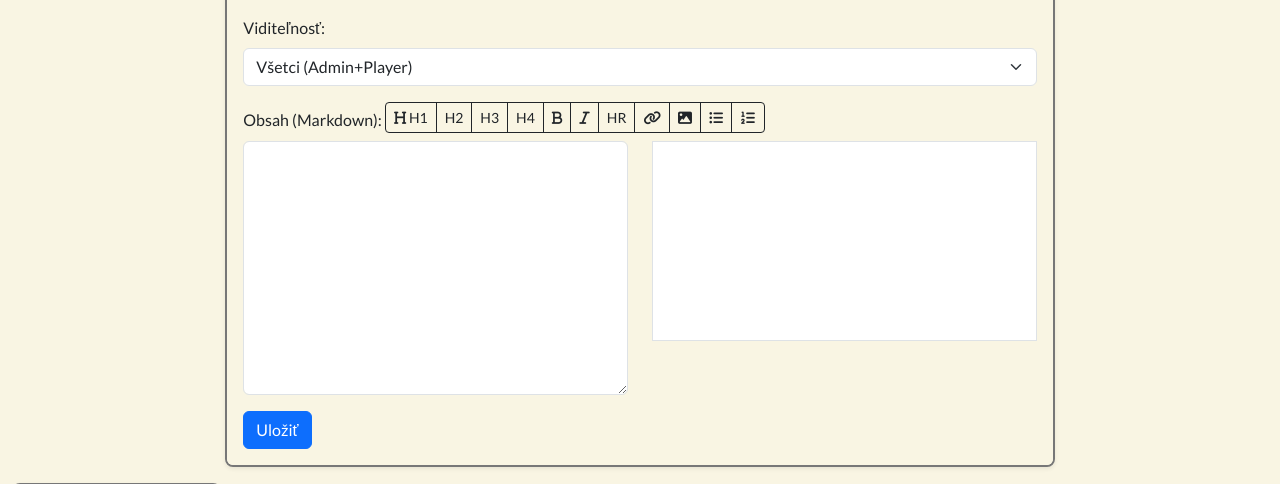
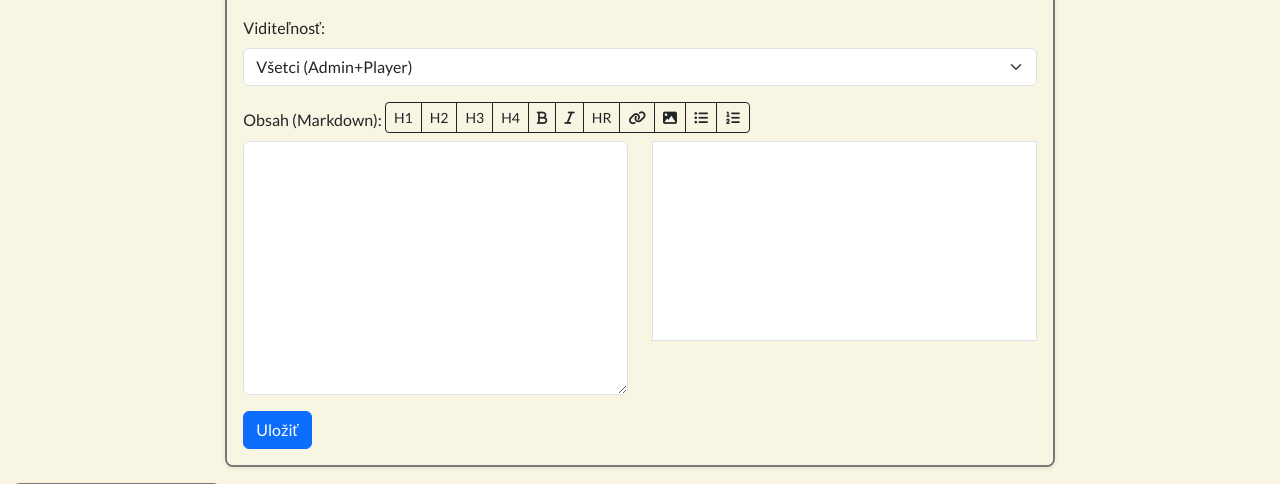
Before and after one commit to hmhudak/lehotskydracak, a Flask app: template templates/page_edit.html in a window 1280 px wide. Shown: the part 308-792 px from the top of the page. Run offline with Flask 2, Linux system fonts and the light colour scheme; the template is opened without the code that fills it, so the values that code supplies are empty; some libraries are stand-ins or nearby versions.

Commit message:
minor changes

```diff
--- a/app.py
+++ b/app.py
@@ -11,6 +11,10 @@ import cloudinary
 import cloudinary.uploader
 import cloudinary.api
 
+#Database: Neon: https://console.neon.tech/app/projects/shiny-paper-11139807/branches/br-silent-wave-a2brjqz8/tables?database=pages
+#Storage: Cloudinary: https://console.cloudinary.com/pm/c-ec2d3f00786a969b115f55e72f6df4/media-explorer/lohotskydracak
+
+
 app = Flask(__name__)
 app.secret_key = os.environ.get('SECRET_KEY', 'verysecretkey')  # Zabezpečenie pomocou environment variable
 
@@ -21,7 +25,7 @@ CLOUDINARY_URL = os.environ.get('CLOUDINARY_URL')  # musí byť vo formáte clou
 cloudinary.config(cloudinary_url=CLOUDINARY_URL)
 
 USERS = {
-    "example1@gmail.com": {"password": "Abcdefghij1", "role": "Admin"},
+    "admin@admin.com": {"password": "Adminadmin1", "role": "Admin"},
     "example2@gmail.com": {"password": "Abcdefghij1", "role": "Admin"},
     "example3@gmail.com": {"password": "Abcdefghij1", "role": "Player"},
     "example4@gmail.com": {"password": "Abcdefghij1", "role": "Player"},
--- a/templates/page_edit.html
+++ b/templates/page_edit.html
@@ -40,7 +40,7 @@
         <label class="form-label">Obsah (Markdown):</label>
         <!-- Toolbar -->
         <div class="btn-group mb-2" role="group">
-            <button type="button" class="btn btn-sm btn-outline-dark" data-action="heading" data-level="1"><i class="fas fa-heading"></i> H1</button>
+            <button type="button" class="btn btn-sm btn-outline-dark" data-action="heading" data-level="1">H1</button>
             <button type="button" class="btn btn-sm btn-outline-dark" data-action="heading" data-level="2">H2</button>
             <button type="button" class="btn btn-sm btn-outline-dark" data-action="heading" data-level="3">H3</button>
             <button type="button" class="btn btn-sm btn-outline-dark" data-action="heading" data-level="4">H4</button>
```
